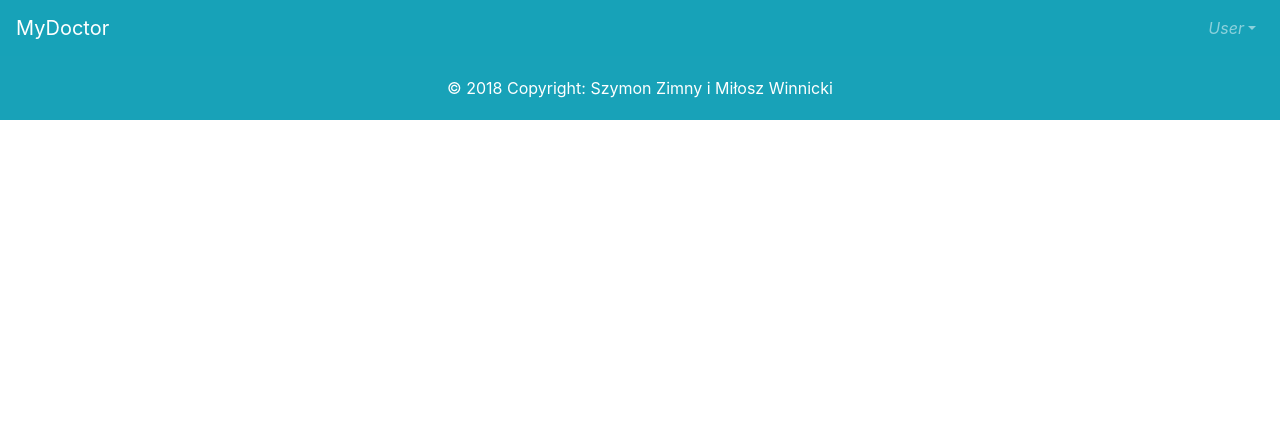
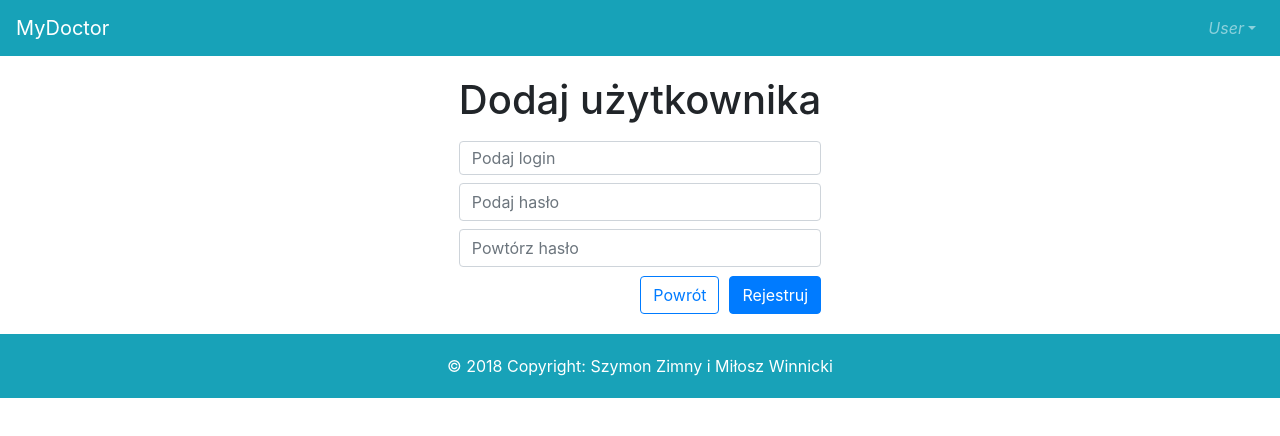
Before and after one commit to jash90/myDoctor-web, a Vue app: page /register in a window 1280 px wide. Shown: the top 436 px of the page. Built offline with nearby package versions, Linux system fonts and the light colour scheme.

Commit message:
refractoring register user

```diff
--- a/src/router.js
+++ b/src/router.js
@@ -6,6 +6,7 @@ import Login from "./views/Login.vue";
 import Visit from "./views/Visit.vue";
 import Doctor from "./views/Doctor.vue";
 import Pantient from "./views/Pantient.vue";
+import User from "./views/User.vue";
 
 Vue.use(Router);
 
@@ -43,6 +44,11 @@ export default new Router({
       path: "/pantient",
       name: "pantient",
       component: Pantient
+    },
+    {
+      path: "/register",
+      name: "user",
+      component: User
     }
   ]
 });
--- a/src/views/Doctor.vue
+++ b/src/views/Doctor.vue
@@ -179,7 +179,7 @@ export default {
   }
 };
 </script>
-<style>
+<style scoped>
 #doctor {
   padding: 20px;
   display: flex;
--- a/src/views/Home.vue
+++ b/src/views/Home.vue
@@ -35,6 +35,14 @@
             <b-button block variant="outline-primary">Rejestruj wizytę</b-button>
           </b-row>
         </b-col>
+         <b-col>
+          <b-row>
+            <H1>Użytkownicy</H1>
+          </b-row>
+          <b-row>
+            <b-button block variant="outline-primary" href="register">Rejestruj użytkownika</b-button>
+          </b-row>
+        </b-col>
       </b-row>
     </b-container>
   </div>
@@ -47,7 +55,7 @@ export default {
   components: {}
 };
 </script>
-<style>
+<style scoped>
 #home {
   padding: 20px;
   display: flex;
--- a/src/views/Login.vue
+++ b/src/views/Login.vue
@@ -28,7 +28,7 @@ export default {
   }
 };
 </script>
-<style>
+<style scoped>
 #login {
   padding: 20px;
   display: flex;
--- a/src/views/Pantient.vue
+++ b/src/views/Pantient.vue
@@ -1,5 +1,5 @@
 <template>
-  <div id="visit">
+  <div id="pantient">
     <h1>Pacjenci</h1>
     <div class="searchBar">
       <b-button variant="primary" :disabled="!!selected" @click="add">Dodaj</b-button>
@@ -226,7 +226,7 @@ export default {
   }
 };
 </script>
-<style>
+<style scoped>
 #pantient {
   padding: 20px;
   display: flex;
--- /dev/null
+++ b/src/views/User.vue
@@ -0,0 +1,56 @@
+<template>
+  <div id="user">
+    <div>
+      <h1>Dodaj użytkownika</h1>
+      <div class="inputs">
+        <b-form-input placeholder="Podaj login" type="text" class="col-12"></b-form-input>
+        <b-form-input placeholder="Podaj hasło" type="password"></b-form-input>
+        <b-form-input placeholder="Powtórz hasło" type="password"></b-form-input>
+      </div>
+      <div class="button-container">
+        <b-button variant="outline-primary" href="home">Powrót</b-button>
+        <b-button variant="primary" href="home">Rejestruj</b-button>
+      </div>
+    </div>
+  </div>
+</template>
+
+<script>
+export default {
+  name: "user",
+  components: {},
+  data: () => {
+    return {};
+  },
+  methods: {}
+};
+</script>
+<style scoped>
+#user {
+  display: flex;
+  width: 100%;
+  flex-direction: column;
+  align-items: center;
+  justify-content: center;
+  padding: 20px;
+}
+.inputs {
+  display: flex;
+  flex-direction: column;
+  justify-content: center;
+  align-items: center;
+  padding: 5px 0px;
+}
+.form-control {
+  margin: 4px 0px;
+}
+.button-container {
+  display: flex;
+  width: 100%;
+  justify-content: flex-end;
+  padding-right: 0px;
+}
+.btn{
+    margin-left: 10px;
+}
+</style>
--- a/src/views/Visit.vue
+++ b/src/views/Visit.vue
@@ -199,7 +199,7 @@ export default {
   }
 };
 </script>
-<style>
+<style scoped>
 #visit {
   padding: 20px;
   display: flex;
```
